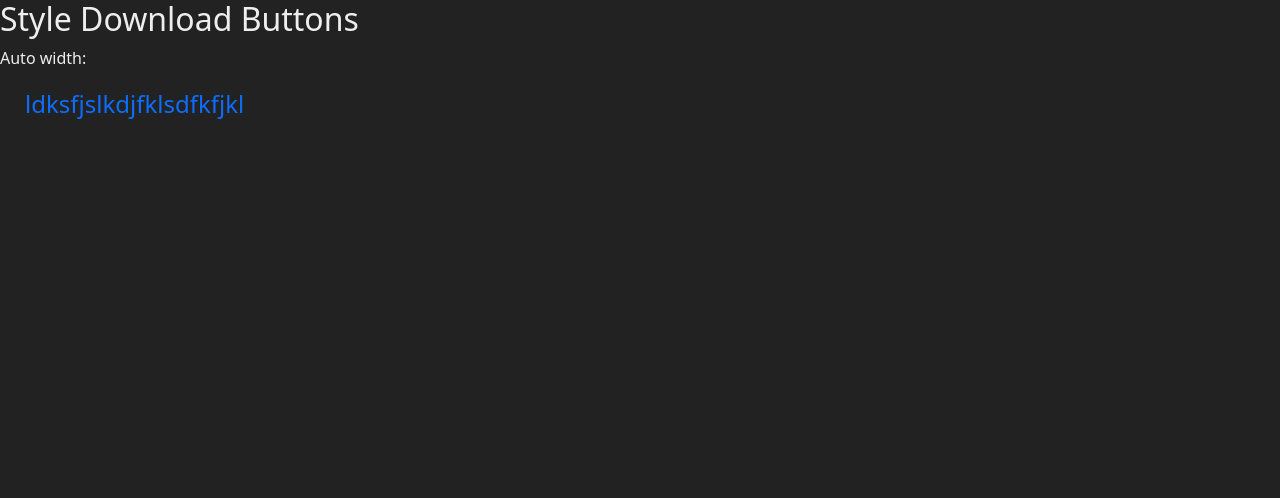
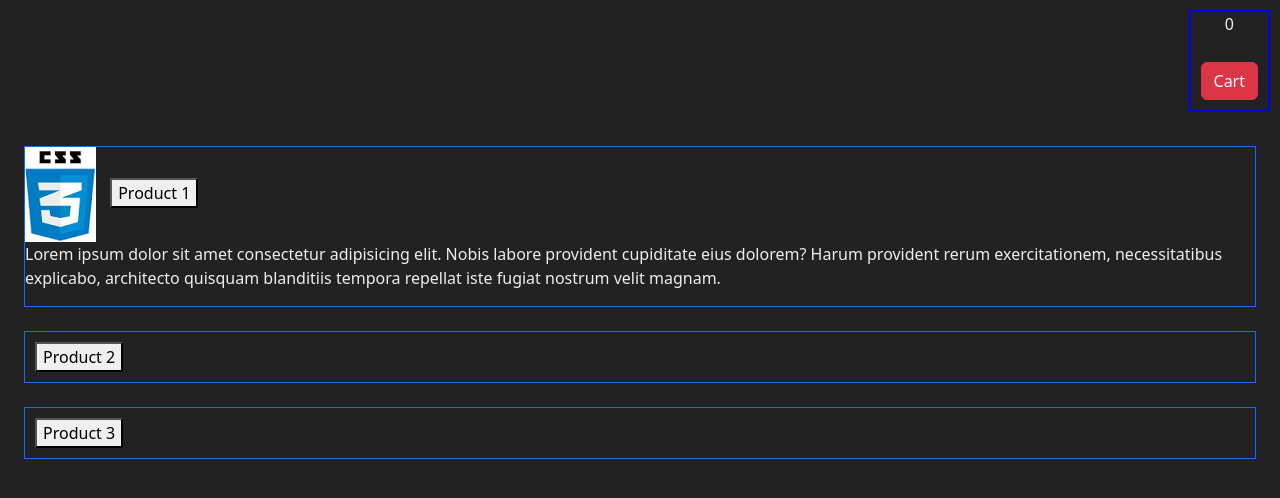
Before and after one commit to johndward01/Stan_and_Nancy, a plain HTML site: page index.html in a window 1280 px wide. Drawn offline with nearby package versions, Linux system fonts and the light colour scheme.

Commit message:
Mike Nichols

```diff
--- a/index.html
+++ b/index.html
@@ -1,3 +1,4 @@
+<!DOCTYPE html>
 <html lang="en">
   <head>
     <meta charset="utf-8" />
@@ -14,11 +15,29 @@
   </head>
 
   <body>
-    <h2>Style Download Buttons</h2>
+    <div class="flex-container">
+      <div>
+        <div style="border: 2px solid blue; margin: 10px">
+          <div style="text-align: center">
+            <p id="counter">0</p>
+          </div>
+          <button class="btn btn-danger">Cart</button>
+        </div>
+      </div>
+    </div>
 
-    <p>Auto width:</p>
-
-    <a href="Test_Document.pdf">ldksfjslkdjfklsdfkfjkl</a>
+    <div class="border border-primary m-4">
+      <img src="imgs/css.png" alt="" />
+      <button id="test">Product 1</button>
+      <p>
+        Lorem ipsum dolor sit amet consectetur adipisicing elit. Nobis labore
+        provident cupiditate eius dolorem? Harum provident rerum exercitationem,
+        necessitatibus explicabo, architecto quisquam blanditiis tempora
+        repellat iste fugiat nostrum velit magnam.
+      </p>
+    </div>
+    <div class="border border-primary m-4"><button>Product 2</button></div>
+    <div class="border border-primary m-4"><button>Product 3</button></div>
 
     <script
       src="https://cdn.jsdelivr.net/npm/bootstrap@5.2.0/dist/js/bootstrap.bundle.min.js"
--- a/styles.css
+++ b/styles.css
@@ -1,45 +1,13 @@
-
-.nav-link {
-    color: orange;
-    text-decoration: none;
-}
-
-nav {
-    margin: 25px;
-}
-
-main {
-    max-width: 1280px;
-    margin: 24px;
-}
-
-section{
-    margin: 24px auto;
-    padding: 16px;
-}
-
-#title{
-    font-size: 40px;
-    font-weight: 800;
-}
-
-.d-inline{display: inline;}
-
-nav ul {
-    list-style: none;
-}
-
-a{
-    font-size: x-large;
-    text-decoration: none;
-    margin: 25px;
-}
-
 body {
     background-color: #222;
     color: #EEE;
 }
 
-#avatar, #id1, #id2 {
-    position: relative;
+.flex-container{
+    display: flex;
+    justify-content: flex-end;
 }
+
+button{
+    margin: 10px;
+}
```
Also changed, not shown: main.js (+9 -0 lines).
